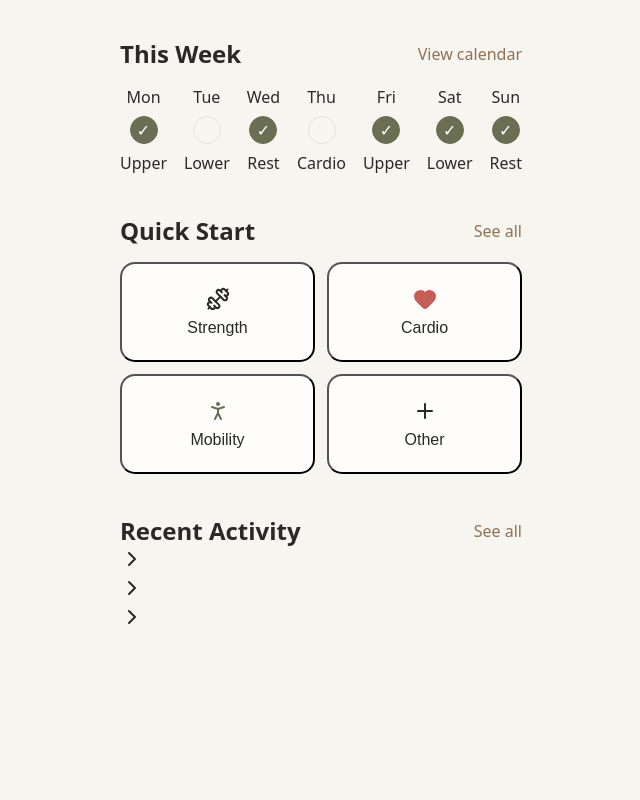
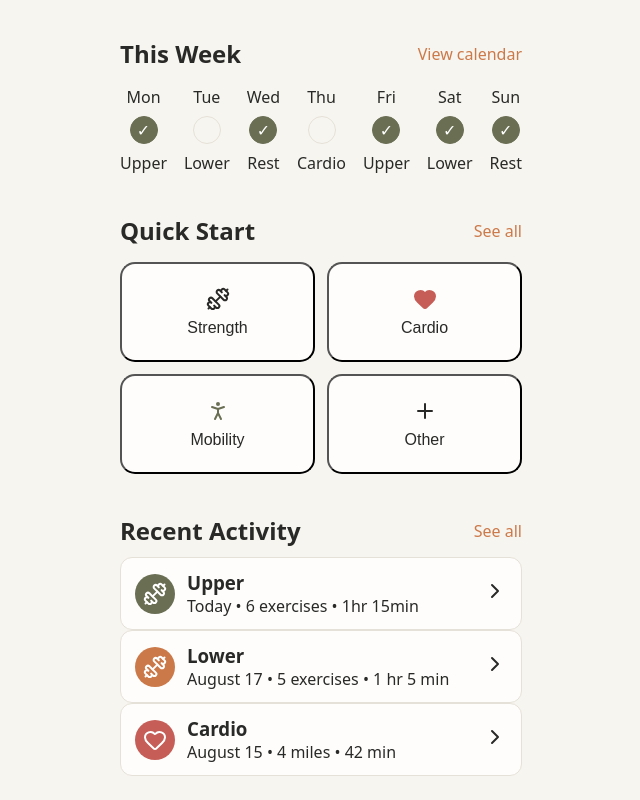
Before and after one commit to almaraz-05/vidafit, a React (Vite) app: page / in a window 1280 px wide. Shown: the part 397-1197 px from the top of the page, without its empty margins (319-959 px from the left). Before the commit the page ends 1055 px from the top, so only its background shows below. Built offline with nearby package versions, Linux system fonts and the light colour scheme.

Commit message:
finish recent activity section

```diff
--- a/src/components/RecentActivity.css
+++ b/src/components/RecentActivity.css
@@ -5,6 +5,7 @@
 .recent-activity-header {
     display: flex;
     justify-content: space-between;
+    margin-bottom: 10px;
 }
 
 .recent-activity-see-all {
@@ -15,3 +16,53 @@
     color: var(--color-accent);
     cursor: pointer;
 }
+
+.recent-activity-info {
+    display: flex;
+    flex-direction: column;
+    flex: 1;
+    color: var(--color-text);
+}
+
+.recent-activity-card {
+    display: flex;
+    align-items: center;
+    gap: 12px;
+    width: 100%;
+    padding: 12px 14px;
+    border: 1px solid var(--color-border);
+    border-radius: 12px;
+    background-color: var(--color-surface);
+    font: inherit;
+    text-align: left;
+    cursor: pointer;
+}
+
+.recent-activity-icon {
+    background-color: var(--color-primary);
+    color: white;
+    width: 40px;
+    height: 40px;
+    border-radius: 50%;
+    display: flex;
+    justify-content: center;
+    align-items: center;
+
+}
+
+.recent-activity-chevron {
+    color: var(--color-text);
+}
+
+.upper-activity-icon {
+    background-color: var(--color-primary);
+}
+
+.lower-activity-icon {
+    background-color: var(--color-accent);
+}
+
+.cardio-activity-icon {
+    background-color: #c65d57;
+
+}
--- a/src/components/RecentActivity.jsx
+++ b/src/components/RecentActivity.jsx
@@ -1,12 +1,12 @@
-import { ChevronRight } from "lucide-react";
+import { ChevronRight, Dumbbell, Heart } from "lucide-react";
 import "./RecentActivity.css";
 
 function RecentActivity() {
 
     const activities = [
-        { name: "Upper", date: "Today", exercises: "6 exercises", time: "1hr 15min" },
-        { name: "Lower", date: "August 17", exercises: "5 exercises", time: "1 hr 5 min" },
-        { name: "Cardio", date: "August 15", distance: "4 miles", time: "42 min" }
+        { name: "Upper",  icon: Dumbbell, iconClass: "upper-activtiy-icon",  date: "Today",     exercises: "6 exercises", time: "1hr 15min" },
+        { name: "Lower",  icon: Dumbbell, iconClass: "lower-activity-icon",  date: "August 17", exercises: "5 exercises", time: "1 hr 5 min" },
+        { name: "Cardio", icon: Heart,    iconClass: "cardio-activity-icon", date: "August 15", distance: "4 miles", time: "42 min" }
     ];
 
     return (
@@ -16,19 +16,27 @@ function RecentActivity() {
                 <button className="recent-activity-see-all">See all</button>
             </div>
 
-            {activities.map((activity) => (
-                <div className="recent-activity-card" key={activity.name}>
-                    <div className="recent-activity-icon"></div>
+            {activities.map((activity) => {
+                const Icon = activity.icon;
 
-                    <div className="recent-activity-info"></div>
-
-                    <div className="recent-activity-chevron">
-                        <ChevronRight />
-                    </div>
-                </div>
+                return (
+                    <button className="recent-activity-card" key={activity.name}>
+                        <div className={`recent-activity-icon ${activity.iconClass}`}>
+                            <Icon />
+                        </div>
 
 
-            ))}
+                        <div className="recent-activity-info">
+                            <h3>{activity.name}</h3>
+                            <p>{activity.date} • {activity.exercises || activity.distance} • {activity.time}</p>
+                        </div>
+
+                        <div className="recent-activity-chevron">
+                            <ChevronRight />
+                        </div>
+                    </button>
+                );
+            })}
 
 
         </section>
--- a/src/index.css
+++ b/src/index.css
@@ -4,7 +4,7 @@
 
   --color-text: #292a27;
   --color-text-muted: #74736e;
-  --color-accent: #927052;
+  --color-accent: #cc7949;
 
   --color-border: #e5e1d8;
 
```
